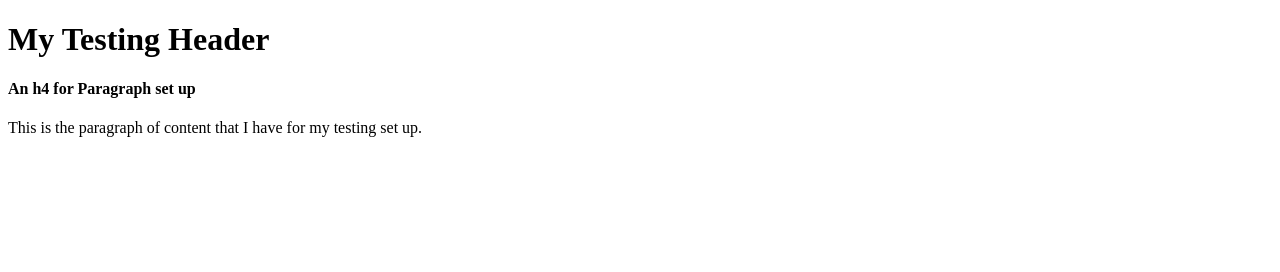
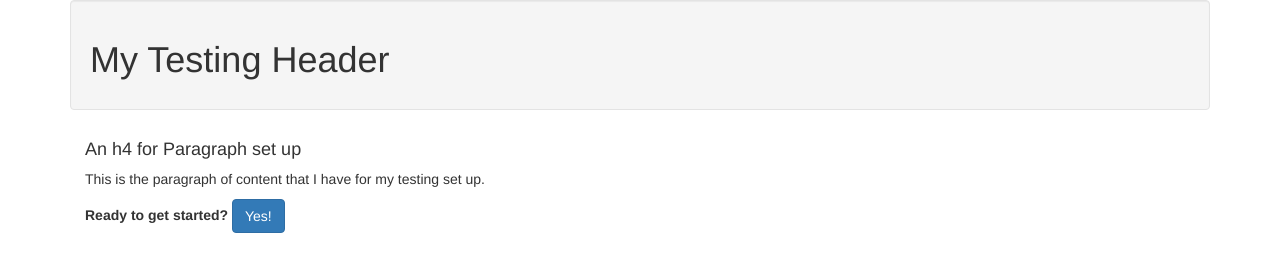
Before and after one commit to BrendenO/mytesting, a website: page index.html in a window 1280 px wide. Drawn offline with nearby package versions, Linux system fonts and the light colour scheme.

Commit message:
Updated with Bootstrap

```diff
--- a/index.html
+++ b/index.html
@@ -1,12 +1,29 @@
 <!doctype html>
-<html>
+<html lang="en">
 	<head>
+		<meta charset="utf-8">
+		<meta name="viewport" content="width=device-width, initial-scale=1">
+
 		<title>My Testing Page Title</title>
 
+		<link rel="stylesheet" href="/css/bootstrap.min.css">
 	</head>
 	<body>
-		<h1>My Testing Header</h1>
-		<h4>An h4 for Paragraph set up</h4>
-		<p>This is the paragraph of content that I have for my testing set up.</p>
+		<div class="container">
+			<div class="well">
+				<h1>My Testing Header</h1>
+			</div>
+			<div class="col-md-6">
+				<h4>An h4 for Paragraph set up</h4>
+				<p>This is the paragraph of content that I have for my testing set up.</p>
+				<form>
+					<label>Ready to get started?
+						<button class="btn btn-primary">Yes!</button>
+					</label>
+				</form>
+			</div>
+		</div>
+		<script src="https://ajax.googleapis.com/ajax/libs/jquery/2.2.4/jquery.min.js"></script>
+		<script src="/js/bootstrap.min.js"></script>
 	</body>
 </html>
--- a/package.json
+++ b/package.json
@@ -24,6 +24,7 @@
   "dependencies": {
     "angular": "^1.5.6",
     "body-parser": "^1.15.1",
+    "bootstrap": "^3.3.6",
     "express": "^4.13.4",
     "mongodb": "^2.1.21"
   }
--- a/server/app.js
+++ b/server/app.js
@@ -7,6 +7,8 @@ let mongoUtility = require("./mongoUtility");
 mongoUtility.connect();
 
 app.use( express.static( __dirname + '/../') );
+app.use('/js', express.static(__dirname + '/../node_modules/bootstrap/dist/js'));
+app.use('/css', express.static(__dirname + '/../node_modules/bootstrap/dist/css'));
 
 let bodyParser = require("body-parser");
 let jsonParser = bodyParser.json();
```
